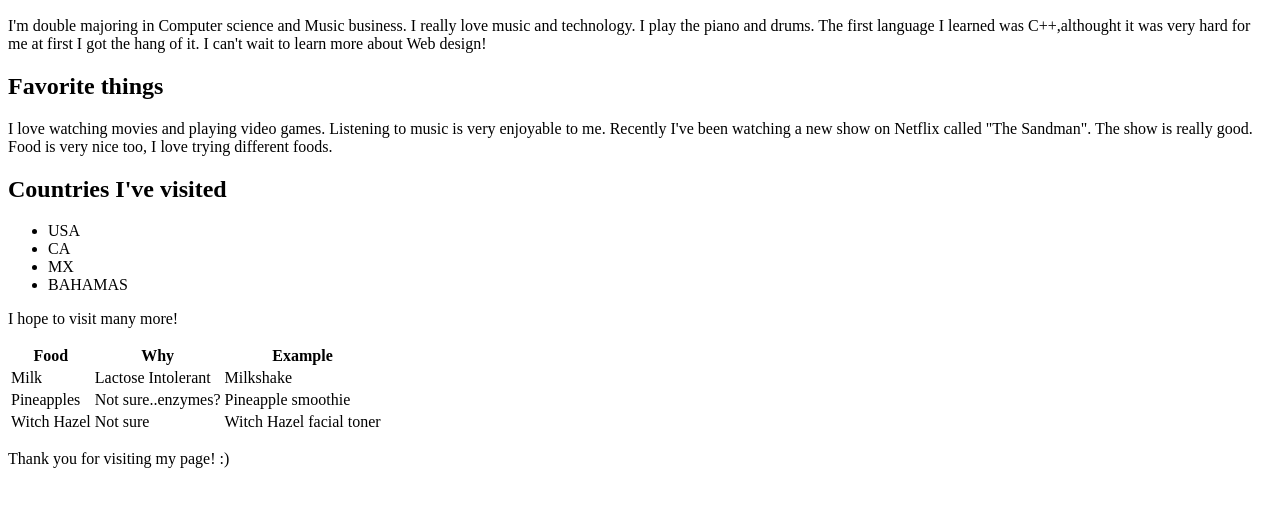
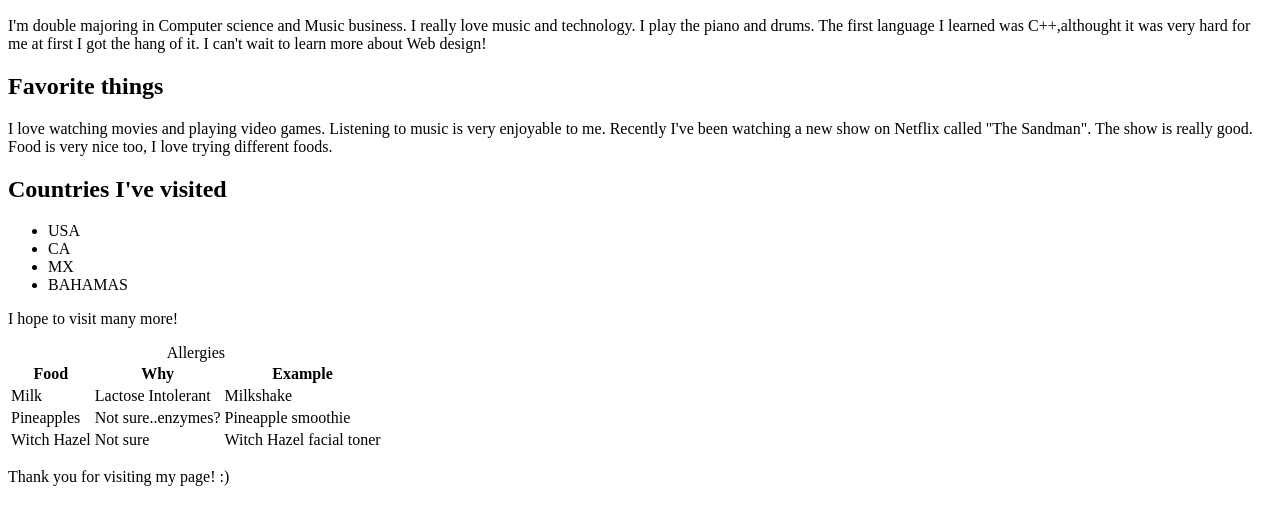
Before and after one commit to PythonStrap/PythonStrap.github.io, a plain HTML site: page index.html in a window 1280 px wide. Shown: the part 110-634 px from the top of the page. Drawn offline with Linux system fonts and the light colour scheme.

Commit message:
Update index.html

```diff
--- a/index.html
+++ b/index.html
@@ -22,6 +22,7 @@
   <p>I hope to visit many more!</p>
 
   <table>
+    <caption> Allergies </caption>
   <tr>
     <th>Food</th>
     <th>Why</th>
```
